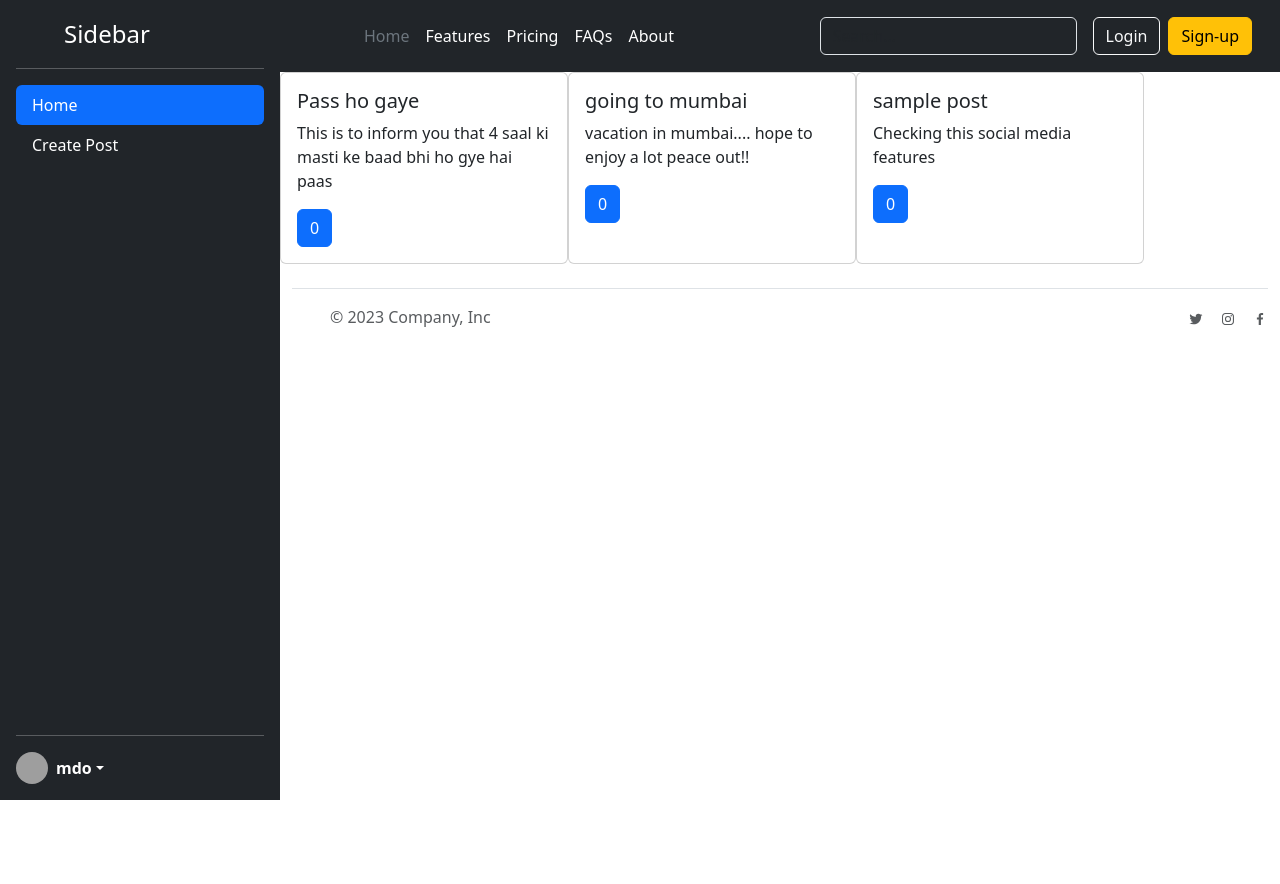
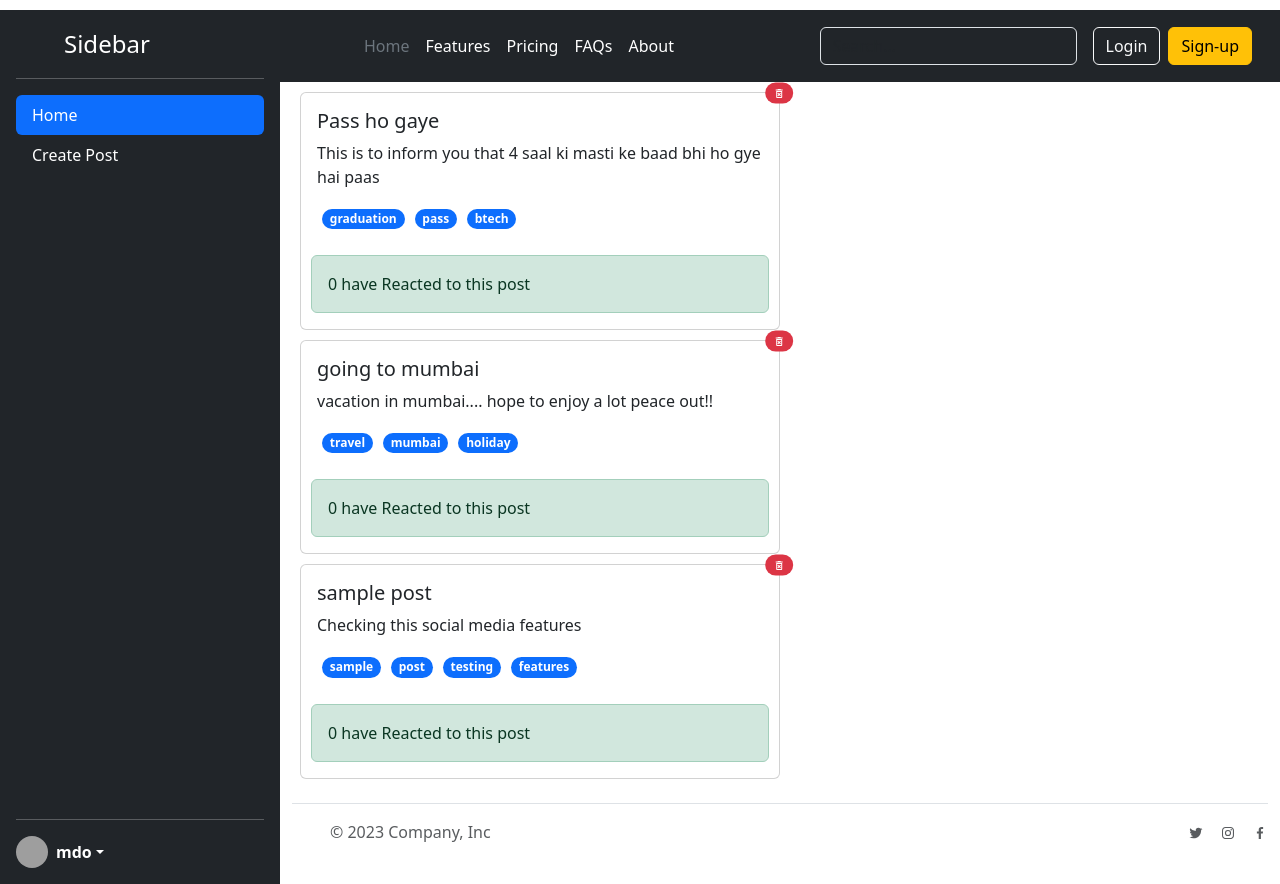
Before and after one commit to santmailo/Social-media-React, a React (Vite) app: page / in a window 1280 px wide. Before the commit the page ends 800 px from the top, so only its background shows below. Built offline with nearby package versions, Linux system fonts and the light colour scheme; grey boxes are pictures that could not be loaded.

Commit message:
implemented functionality to delete posts

```diff
--- a/src/App.css
+++ b/src/App.css
@@ -1,5 +1,6 @@
 .app-container{
   display: flex;
+  padding-top: 10px;
 }
 
 .app-content{
@@ -9,3 +10,26 @@
 .sidebar{
   min-height: 800px;
 }
+
+.posts-container{
+  display: flex;
+  flex-wrap: wrap;
+  padding-top: 10px;
+}
+
+.post-card{
+  margin: 10px 20px;
+}
+
+.social-tag{
+  margin: auto 5px;
+  border-radius: 1px;
+}
+
+.delete-icon{
+  padding: 10px;
+}
+
+.social-reactions{
+  margin: 10px
+}
--- a/src/App.jsx
+++ b/src/App.jsx
@@ -1,7 +1,7 @@
+import './App.css'
 import React from 'react'
 import {SocialMediaProvider} from './store/social-media-store';
 import 'bootstrap/dist/css/bootstrap.min.css'
-import './App.css'
 import Header from "./component/Header";
 import Sidebar from "./component/Siderbar";
 import Footer from './component/Footer';
--- a/src/component/Post.jsx
+++ b/src/component/Post.jsx
@@ -1,15 +1,24 @@
-
+import { useContext } from "react";
+import { SocialMediaContext } from "../store/social-media-store";
+import { MdOutlineDeleteForever } from "react-icons/md";
 
 function Post({itemObj}) {
+
+  const {handleDeletePost} = useContext(SocialMediaContext);
   // console.log(title);
   return (
-    <div className="card" style={{width: "18rem"}}>
+    <div className="card post-card" style={{width: "30rem"}}>
       {/* <img src="..." className="card-img-top" alt="..." /> */}
       <div className="card-body">
+      <span className="position-absolute top-0 start-100 translate-middle badge rounded-pill bg-danger delete-icon" onClick={()=>handleDeletePost(itemObj.id)}><MdOutlineDeleteForever/></span>
         <h5 className="card-title">{itemObj.title}</h5>
         <p className="card-text">{itemObj.body}</p>
-        <a href="#" className="btn btn-primary">{itemObj.userReaction}</a>
+        {
+          itemObj.tags.map(tag => <span className="badge rounded-pill text-bg-primary social-tag" key={tag}>{tag}</span>)
+        }
       </div>
+      <div className="alert alert-success social-reactions" role="alert">{itemObj.userReaction} have Reacted to this post </div>
+
     </div>
   )
 }
--- a/src/component/PostList.jsx
+++ b/src/component/PostList.jsx
@@ -6,7 +6,7 @@ function PostList() {
 
   const {postList} = useContext(SocialMediaContext);
   return (
-    <div className='app-container'>
+    <div className='posts-container-'>
       {
         postList.map((item) => {
           return <Post key={item.userId} itemObj={item} />
--- a/src/store/social-media-store.jsx
+++ b/src/store/social-media-store.jsx
@@ -7,13 +7,16 @@ export let SocialMediaContext = createContext({
   });
 
 function reducer(currState, action) {
+  let postList = currState;
   // if(action.type == "ADD_POST"){
 
   // }
 
-  // else if(action.type == "DELETE_POST"){
+  if(action.type == "DELETE_POST"){
+    postList = currState.filter((post) => post.id!==action.payload.postId)
+  }
 
-  // }
+  return postList;
 }
 
 export function SocialMediaProvider({children}) {
@@ -30,11 +33,11 @@ export function SocialMediaProvider({children}) {
     dispatchPostList(addPostAction);
   }
 
-  function handleDeletePost(deletePost) {
+  function handleDeletePost(postId) {
     let deletePostAction = {
       type : "DELETE_POST",
       payload : {
-        deletePost
+        postId
       }
     }
 
```
